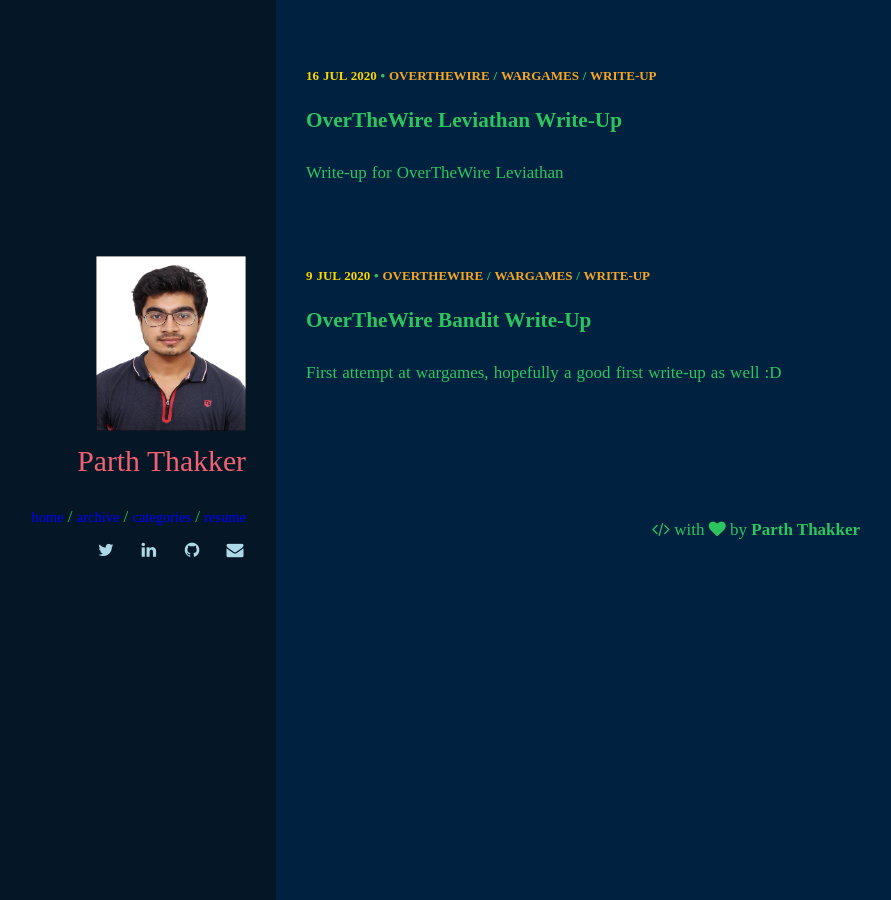
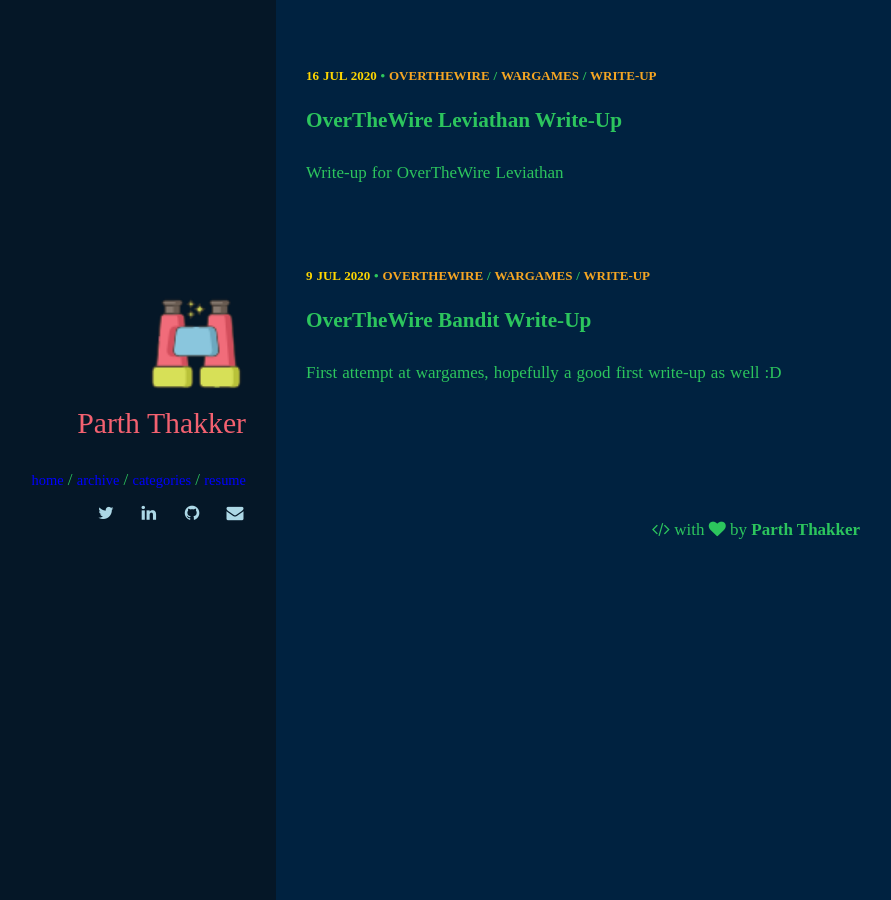
Before and after one commit to parthdt/parthdt.github.io, a Jekyll site: the page built from index.html, in a window 1280 px wide. Shown: the whole page, without its empty margins (44-935 px from the left). Built offline with Jekyll 4.4.1, drawn with Linux system fonts in a browser that asks for light colours; some web fonts are replaced.

Commit message:
Added icon

```diff
--- a/_includes/sidebar.html
+++ b/_includes/sidebar.html
@@ -1,7 +1,11 @@
 {% if page.author %} {% assign author = site.data.authors[page.author] %}{% else %}{% assign author = site.owner %} {% endif %}
 
 <div class="cover-card table-cell table-middle">
-  <img src="{{ site.url }}/img/Passport Pic 2021.JPG" alt="" width="150" height="175">
+  {% if page.url=='/resume/' %}
+  <img src="{{ site.url }}/img/Passport Pic 2021.JPG" alt="" width="250" height="300">
+  {% else %}
+  <img src="{{ site.url }}/img/icons8-binoculars-64.png" alt="" width="100" height="100">
+  {% endif %}
   <a href="{{ site.url }}/" class="author_name">{{ author.name }}</a>
   <span class="author_job">{{ author.job }}</span>
   <span class="author_bio mbm">{{ author.bio }}</span>
```
Also changed, not shown: img/icons8-binoculars-64.png (added), 1 other file.
